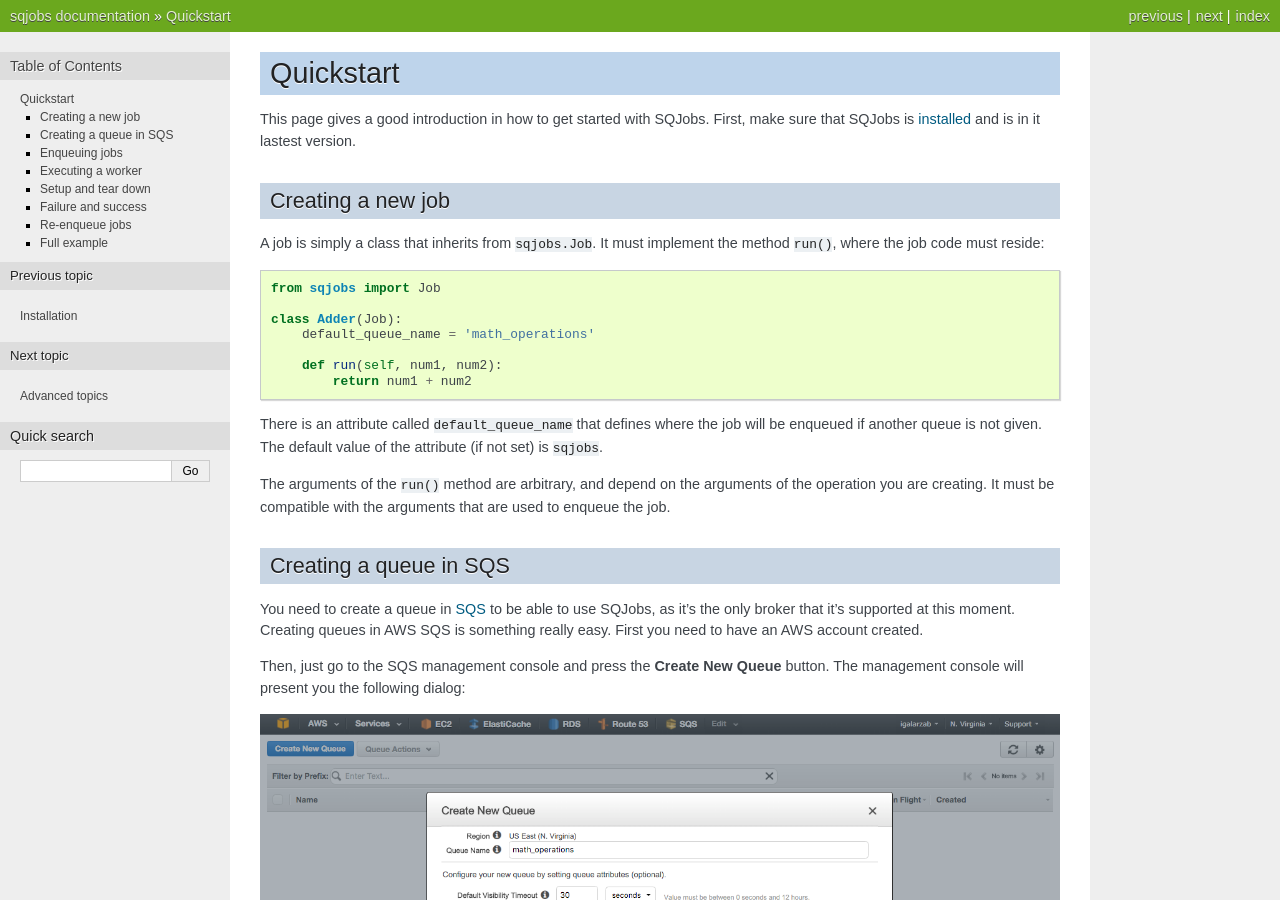
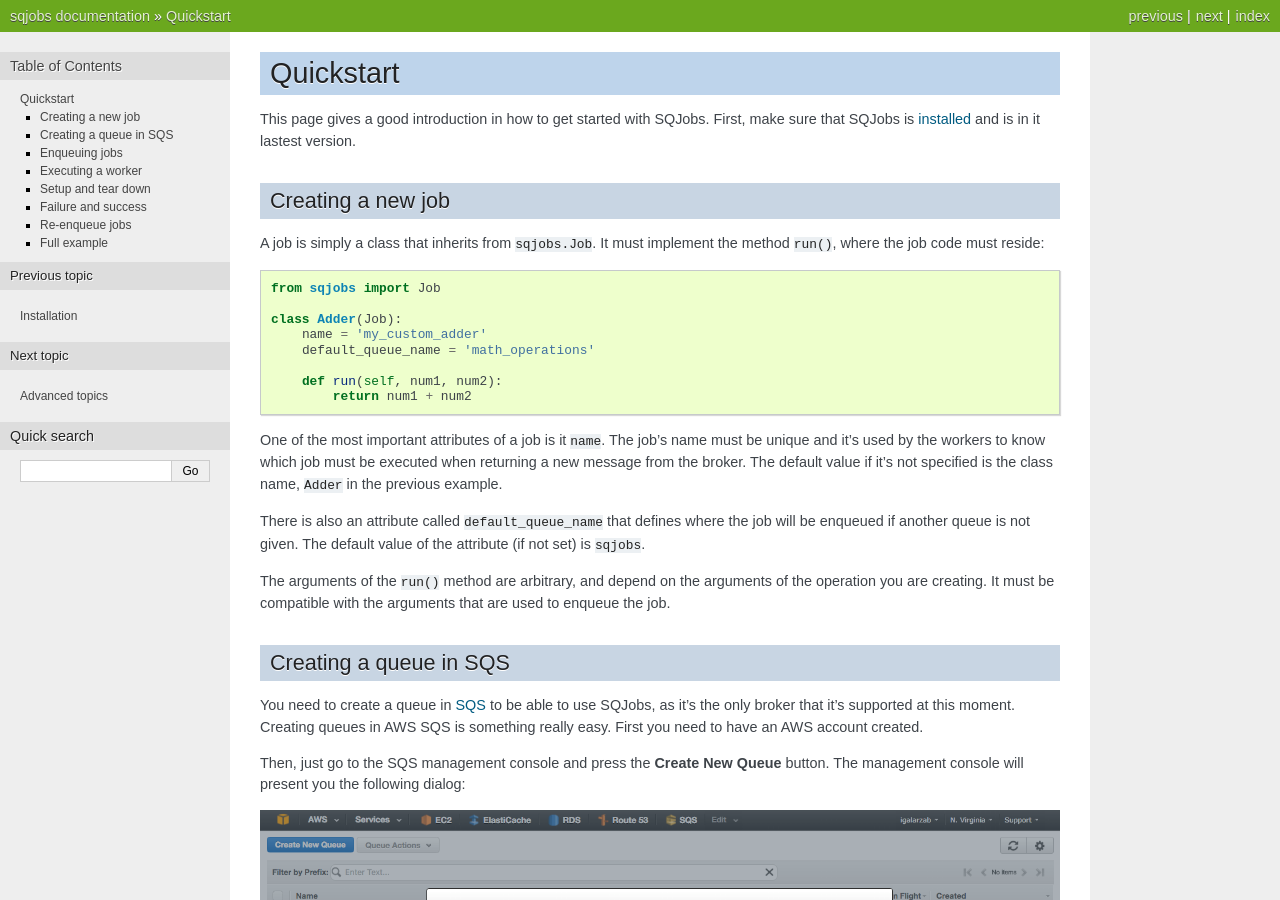
Before and after one commit to igalarzab/sqjobs, a Sphinx documentation site: the page built from docs/chapters/quickstart.rst, in a window 1280 px wide and 900 px high. Built offline with Sphinx 7.4.7, drawn with Linux system fonts in a browser that asks for light colours; the version number could not be read and is left out.

Commit message:
Write some doc about job names

```diff
--- a/docs/chapters/quickstart.rst
+++ b/docs/chapters/quickstart.rst
@@ -16,13 +16,18 @@ where the job code must reside::
     from sqjobs import Job
 
     class Adder(Job):
+        name = 'my_custom_adder'
         default_queue_name = 'math_operations'
 
         def run(self, num1, num2):
             return num1 + num2
 
-There is an attribute called ``default_queue_name`` that defines where the job will be enqueued if
-another queue is not given. The default value of the attribute (if not set) is ``sqjobs``.
+One of the most important attributes of a job is it ``name``. The job's name must be unique and it's
+used by the workers to know which job must be executed when returning a new message from the broker.
+The default value if it's not specified is the class name, ``Adder`` in the previous example.
+
+There is also an attribute called ``default_queue_name`` that defines where the job will be enqueued
+if another queue is not given. The default value of the attribute (if not set) is ``sqjobs``.
 
 The arguments of the ``run()`` method are arbitrary, and depend on the arguments of the operation
 you are creating. It must be compatible with the arguments that are used to enqueue the job.
@@ -232,6 +237,7 @@ Example using all the info previously discussed::
 
 
     class Downloader(LoggedJob):
+        name = 'downloader'
         default_queue_name = 'downloader'
 
         def run(self, url):
```
